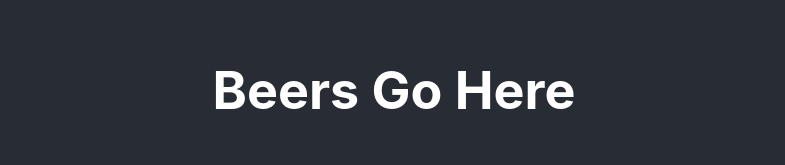
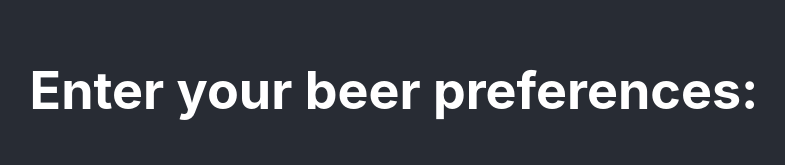
Before and after one commit to pat-white-code/411_wk1_day2_beer_app, a React (Create React App) app: page / in a window 1280 px wide. Shown: the part 444-609 px from the top of the page, without its empty margins (246-1031 px from the left). Built offline with nearby package versions, Linux system fonts and the light colour scheme; no server answers.

Commit message:
updates greeting

```diff
--- a/src/BeerDisplay.js
+++ b/src/BeerDisplay.js
@@ -95,7 +95,7 @@ class BeerDisplay extends React.Component {
     const {isLoading, data} = this.state
     return(
       <div className='beer-display'>
-        <h1>Beers Go Here</h1>
+        <h1>Enter your beer preferences:</h1>
         <form>
           <input type="text" id="abv_gt" placeholder="minimum ABV" onChange={this.handleAbv} onBlur={this.fetchData}/>
           <input type="text" id="ibu_gt" placeholder="minimum IBU" onChange={this.handleIbu} onBlur={this.fetchData} />
```
